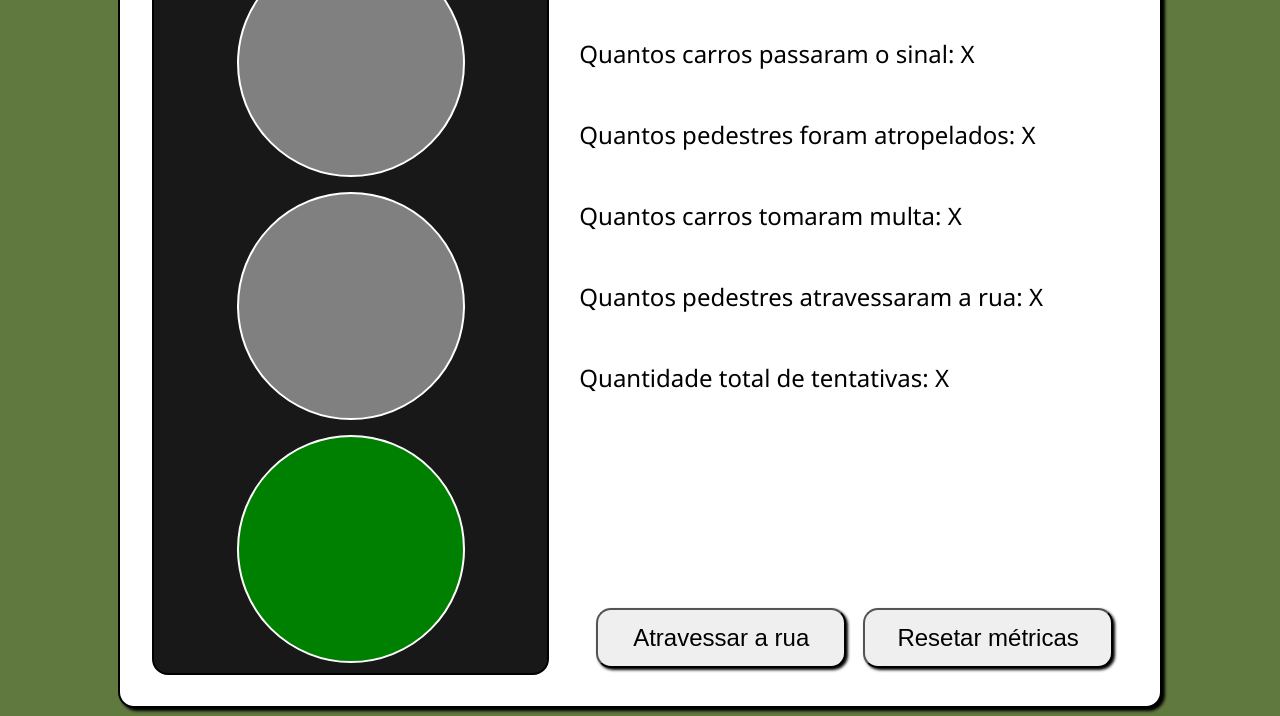
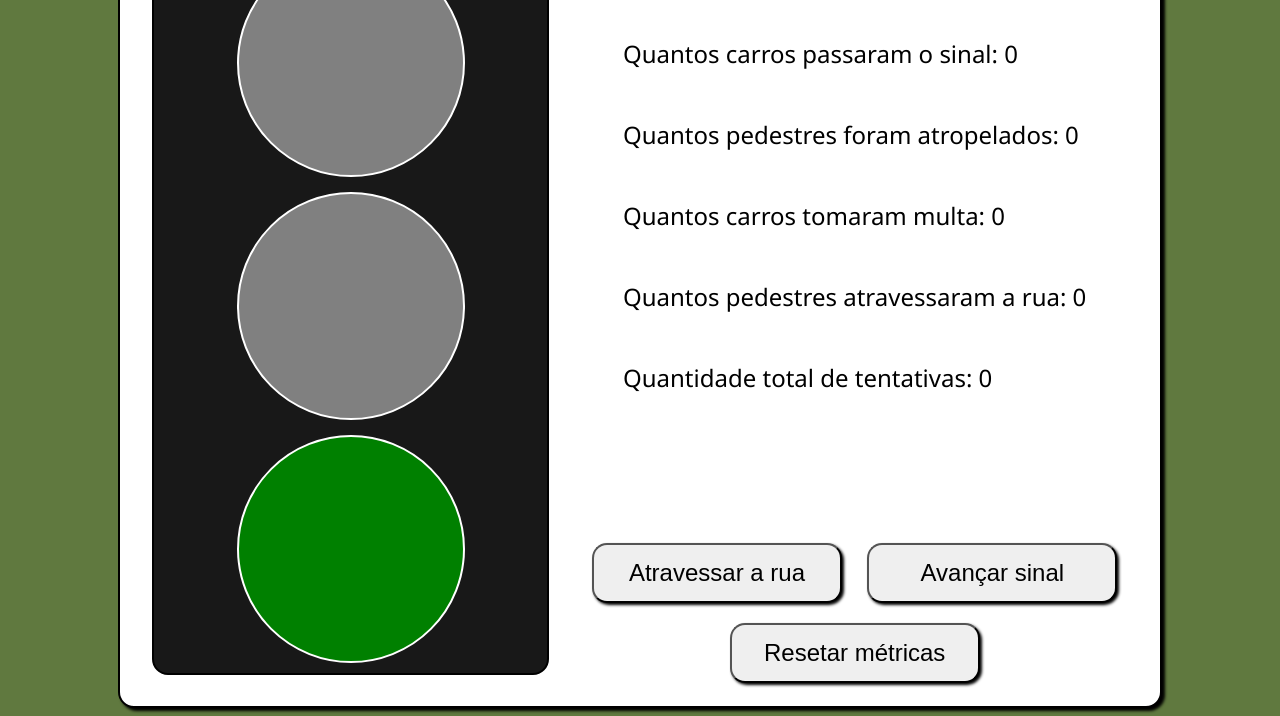
Before and after one commit to lucaspfreire/maquina-de-estados, a plain HTML site: page index.html in a window 1280 px wide. Shown: the part 200-916 px from the top of the page. Drawn offline with Linux system fonts and the light colour scheme.

Commit message:
Finalizado layout e adicionado todas as funcionalidades das métricas do projeto

```diff
--- a/index.html
+++ b/index.html
@@ -18,15 +18,21 @@
             <div class="metricas">
                 <div class="conteudoMetricas">
                     <h2 class="tittleMetricas">Métricas:</h2>
-                    <p>Quantos carros passaram o sinal: <span id="qtdCarrosPassaram">X</span></p>
-                    <p>Quantos pedestres foram atropelados: <span id="qtdPedestresAtropelados">X</span></p>
-                    <p>Quantos carros tomaram multa: <span id="qtdCarrosMultados">X</span></p>
-                    <p>Quantos pedestres atravessaram a rua: <span id="qtdPedestresAtravessaram">X</span></p>
-                    <p>Quantidade total de tentativas: <span id="qtdTotalTentativas">X</span></p>
+                    <p>Quantos carros passaram o sinal: <span id="qtdCarrosPassaram">0</span></p>
+                    <p>Quantos pedestres foram atropelados: <span id="qtdPedestresAtropelados">0</span></p>
+                    <p>Quantos carros tomaram multa: <span id="qtdCarrosMultados">0</span></p>
+                    <p>Quantos pedestres atravessaram a rua: <span id="qtdPedestresAtravessaram">0</span></p>
+                    <p>Quantidade total de tentativas: <span id="qtdTotalTentativas">0</span></p>
                 </div>
-                <div class="divButton">
-                    <button id="actionButton" onclick="logicaGame()">Atravessar a rua</button>
-                    <button id="resetGame" onclick="resetGame()">Resetar métricas</button>
+                <div class="textResult">
+                    <h3 id="result"></h3>
+                </div>
+                    <div class="actionButton">
+                        <button id="bntLogicaPedestre" onclick="logicaPedestre()">Atravessar a rua</button>
+                        <button id="btnLogicaCarro" onclick="logicaCarro()">Avançar sinal</button>
+                    </div>
+                <div class="divBtnResetGame">
+                    <button id="btnResetGame" onclick="resetGame()">Resetar métricas</button>
                 </div>
             </div>
         </div>
--- a/index.js
+++ b/index.js
@@ -10,7 +10,7 @@
 // Verde: 60% de chance de ser atropelado e quando atrolepado print "Pedestre foi atropelado!" se não, print "Pedestre atravessou a rua!";
 
 // Criar botão "Avançar sinal" com os seguintes critérios:
-// Vermelho: print "Avanço de sinal, carro tomou multa!";
+// Vermelho: print "Carro avançou o sinal, tomou multa!";
 // Amarelo: 30% de chance do carro tomar multa e quando tomar print "Carro tomou multa!" se não, print "Carro passou sinal!";
 // Verde: print !Carro passou o sinal!";
 
@@ -32,7 +32,6 @@ function verde() {
         corVerde.style.backgroundColor = "grey"
         amarelo()
     },5000)
-
 }
 
 function amarelo() {
@@ -62,9 +61,51 @@ function resetGame() {
 }
 
 var qtdCarrosPassaram = 0
+var qtdPedestresAtropelados = 0
+var qtdCarrosMultados = 0
+var qtdPedestresAtravessaram = 0
+var qtdTotalTentativas = 0
 
-function logicaGame() {
-    if (corAtual == "green") {
-        document.getElementById("qtdCarrosPassaram").innerHTML = ++qtdCarrosPassaram
+function logicaPedestre() {
+    chanceAtropelamento = Math.round(Math.random() * 100)
+
+    if (corAtual == "red") {
+        qtdPedestresAtravessaram = actions(qtdPedestresAtravessaram, "qtdPedestresAtravessaram", "Pedestre atravessou a rua!")
+    }
+    else if (corAtual == "yellow" && chanceAtropelamento <= 30) {
+        qtdPedestresAtropelados = actions(qtdPedestresAtropelados, "qtdPedestresAtropelados", "Pedestre foi atropelado!")
+    }
+    else if (corAtual == "yellow" && chanceAtropelamento >= 30) {
+        qtdPedestresAtravessaram = actions(qtdPedestresAtravessaram, "qtdPedestresAtravessaram", "Pedestre atravessou a rua!")
+    }
+    else if (corAtual == "green" && chanceAtropelamento <= 60) {
+        qtdPedestresAtropelados = actions(qtdPedestresAtropelados, "qtdPedestresAtropelados", "Pedestre foi atropelado!")
+    }
+    else if (corAtual == "green" && chanceAtropelamento >= 60) {
+        qtdPedestresAtravessaram = actions(qtdPedestresAtravessaram, "qtdPedestresAtravessaram", "Pedestre atravessou a rua!")
     }
 }
+
+function logicaCarro() {
+    chanceMulta = Math.round(Math.random() * 100)
+
+    if (corAtual == "green") {
+        qtdCarrosPassaram = actions(qtdCarrosPassaram, "qtdCarrosPassaram", "Carro passou o sinal!")
+    }
+    else if (corAtual == "red") {
+        qtdCarrosMultados = actions(qtdCarrosMultados, "qtdCarrosMultados", "Carro tomou multa!")
+    }
+    else if (corAtual == "yellow" && chanceMulta <= 30) {
+        qtdCarrosMultados = actions(qtdCarrosMultados, "qtdCarrosMultados", "Carro tomou multa!")
+    }
+    else if (corAtual == "yellow" && chanceMulta >= 30) {
+        qtdCarrosPassaram = actions(qtdCarrosPassaram, "qtdCarrosPassaram", "Carro passou o sinal!")
+    }
+}
+
+function actions(variable, idQuantity, message) {
+    document.getElementById(`${idQuantity}`).innerHTML = ++variable
+    document.getElementById("result").innerHTML = message
+    document.getElementById("qtdTotalTentativas").innerHTML = ++qtdTotalTentativas
+    return variable
+}
--- a/style.css
+++ b/style.css
@@ -73,17 +73,20 @@ body {
     width: 70%;
     padding: 0px 30px;
     font-size: 1.5rem;
+    display: flex;
+    flex-direction: column;
+    align-items: center;
 }
 
 .tittleMetricas {
     margin-top: 0;
 }
 
-.divButton {
+.actionButton {
+    margin-top: 25px;
     display: flex;
-    justify-content: space-evenly;
-    align-items: end;
-    height: 250px;
+    justify-content: space-around;
+    width: 100%;
 }
 
 button {
@@ -103,3 +106,11 @@ button:hover {
     display: flex;
     flex-direction: column;
 }
+
+.divBtnResetGame {
+    margin-top: 20px;
+}
+
+.textResult {
+    height: 100px;
+}
```
